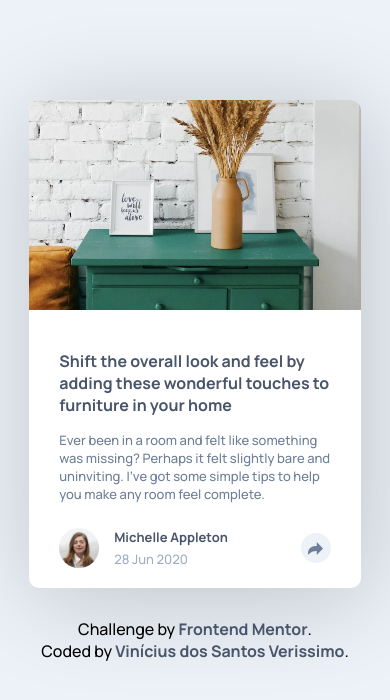
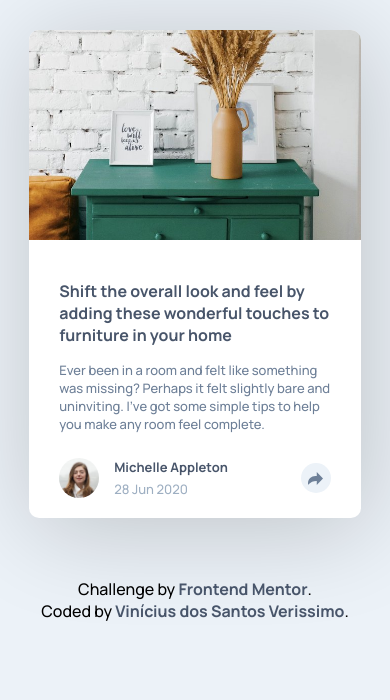
Before and after one commit to viniciusdsv93/Article-preview, a plain HTML site: page index.html in a window 390 px wide. Drawn offline with Linux system fonts and the light colour scheme.

Commit message:
Update style.css

```diff
--- a/style.css
+++ b/style.css
@@ -190,10 +190,10 @@ body {
     body {
         overflow-x: hidden;
         height: max-content;
-        padding-top: 100px;
     }
 
     .container {
+        margin: 30px 0;
         max-width: 500px;
         min-width: 320px;
         flex-direction: column;
```
